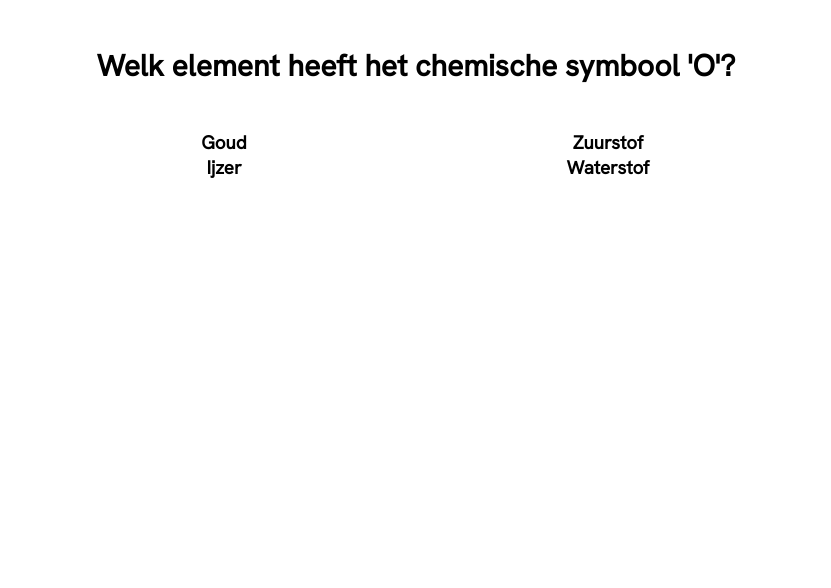
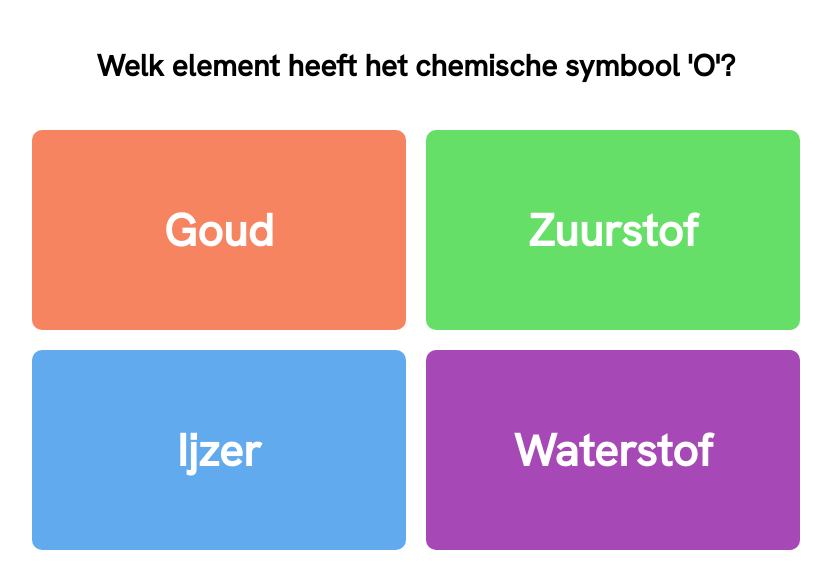
Before and after one commit to MertBaba68/quizreactlearningstory, a React (Vite) app: page / in a window 1280 px wide. Shown: the top 588 px of the page, without its empty margins (224-1055 px from the left). Built offline with nearby package versions, Linux system fonts and the light colour scheme; a web font is replaced by a local one.

Commit message:
added color on hover

```diff
--- a/src/components/Answer.jsx
+++ b/src/components/Answer.jsx
@@ -4,7 +4,7 @@ const Answer = ({ answer, onClickAnswer }) => {
 
     return (
         <div onClick={() => onClickAnswer(answer.correct)} className="answer-container" >
-            <h3>{answer.text}</h3>
+            <h3 className="answer-text" >{answer.text}</h3>
         </div>
     )
 }
--- a/src/components/Page.jsx
+++ b/src/components/Page.jsx
@@ -27,10 +27,6 @@ function Page() {
         setQuiz(newQuiz);
     }
 
-    if (!quiz) {
-        return <p>Loading...</p>;
-    }
-
     return (
         <>
             <div className="page-container">
--- a/src/styles/Answer.css
+++ b/src/styles/Answer.css
@@ -2,4 +2,25 @@
     display: flex;
     justify-content: center;
     align-items: center;
+    background-color: blueviolet;
+    border-radius: 10px;
+    height: 200px;
 }
+
+.answer-container:hover {
+    background-color: #4B0082;
+    animation: shake 0.3s ease-in-out;
+}
+
+.answer-text {
+    font-size: 45px;
+    font-weight: bold;
+}
+
+@keyframes shake {
+    0% { transform: translateX(0); }
+    25% { transform: translateX(-5px); }
+    50% { transform: translateX(5px); }
+    75% { transform: translateX(-5px); }
+    100% { transform: translateX(0); }
+}
--- a/src/styles/Answers.css
+++ b/src/styles/Answers.css
@@ -5,4 +5,22 @@
     width: 60%;
     align-items: center;
     justify-content: center;
+    grid-gap: 20px;
+    color: white;
 }
+
+.answer-container:nth-child(1) {
+    background-color: #f68461;
+}
+
+.answer-container:nth-child(2) {
+    background-color: #65df67;
+}
+
+.answer-container:nth-child(3) {
+    background-color: #61aaed;
+}
+
+.answer-container:nth-child(4) {
+    background-color: #a648b5;
+}
```
